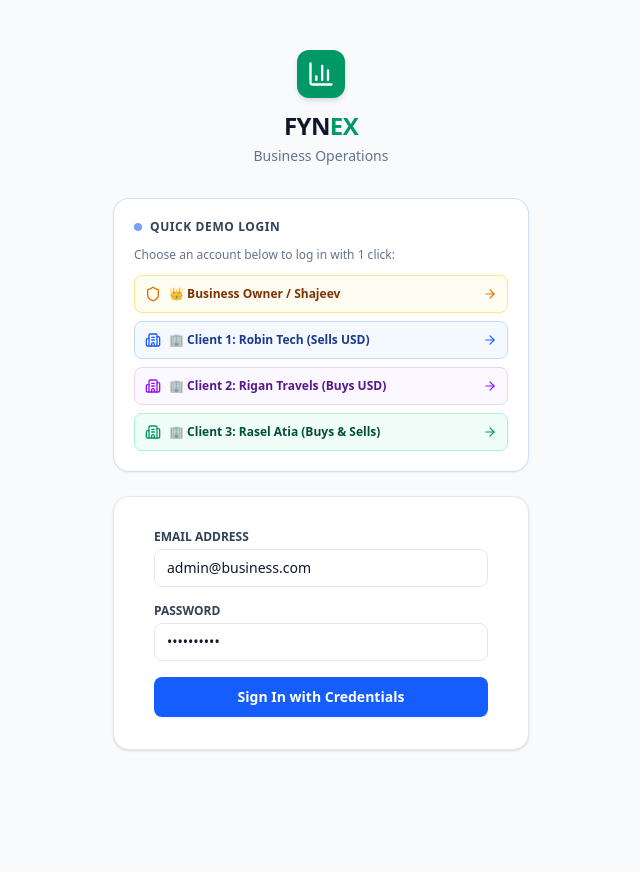
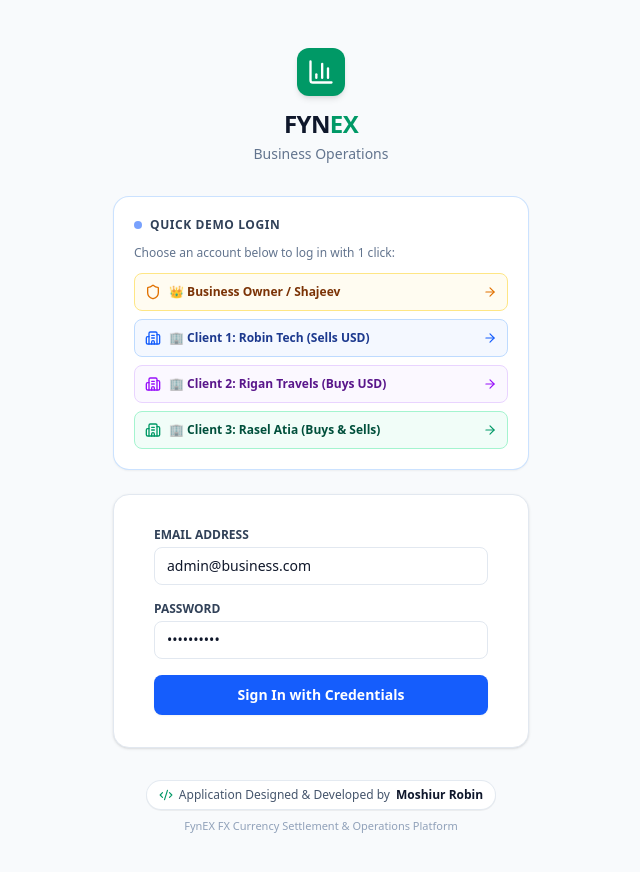
Before and after one commit to Robin745/fynex-web-next, a Next.js app: page /login in a window 1280 px wide. Shown: the top 872 px of the page, without its empty margins (319-959 px from the left). Before the commit the page ends 800 px from the top, so only its background shows below. Built offline with nearby package versions, Linux system fonts and the light colour scheme; no server answers.

Commit message:
feat(login): add developer attribution reference to Moshiur Robin

```diff
--- a/src/app/login/page.tsx
+++ b/src/app/login/page.tsx
@@ -1,7 +1,7 @@
 import { getSession } from "@/lib/auth";
 import { redirect } from "next/navigation";
 import { loginAction, demoLoginAction } from "@/actions/auth";
-import { BarChart3, Shield, Building2, ArrowRight } from "lucide-react";
+import { BarChart3, Shield, Building2, ArrowRight, Code2 } from "lucide-react";
 
 export const metadata = {
   title: "Sign In",
@@ -143,6 +143,18 @@ export default async function LoginPage({ searchParams }: LoginPageProps) {
             </button>
           </form>
         </div>
+
+        {/* Developer Attribution Footer */}
+        <div className="mt-8 text-center">
+          <div className="inline-flex items-center gap-1.5 px-3 py-1.5 rounded-full bg-white border border-slate-200/90 shadow-2xs text-xs text-slate-600 font-medium">
+            <Code2 className="h-3.5 w-3.5 text-emerald-600" />
+            <span>Application Designed &amp; Developed by</span>
+            <span className="font-bold text-slate-900">Moshiur Robin</span>
+          </div>
+          <p className="mt-2 text-[11px] text-slate-400">
+            FynEX FX Currency Settlement &amp; Operations Platform
+          </p>
+        </div>
       </div>
     </div>
   );
```
